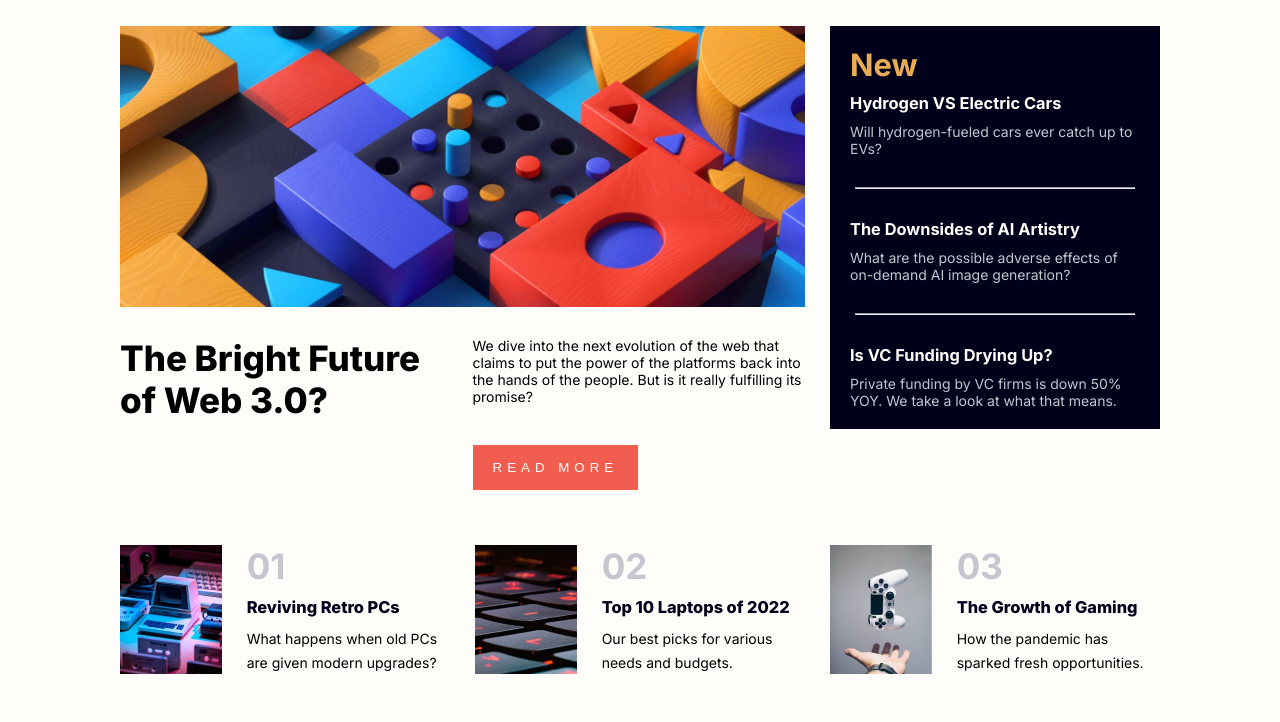
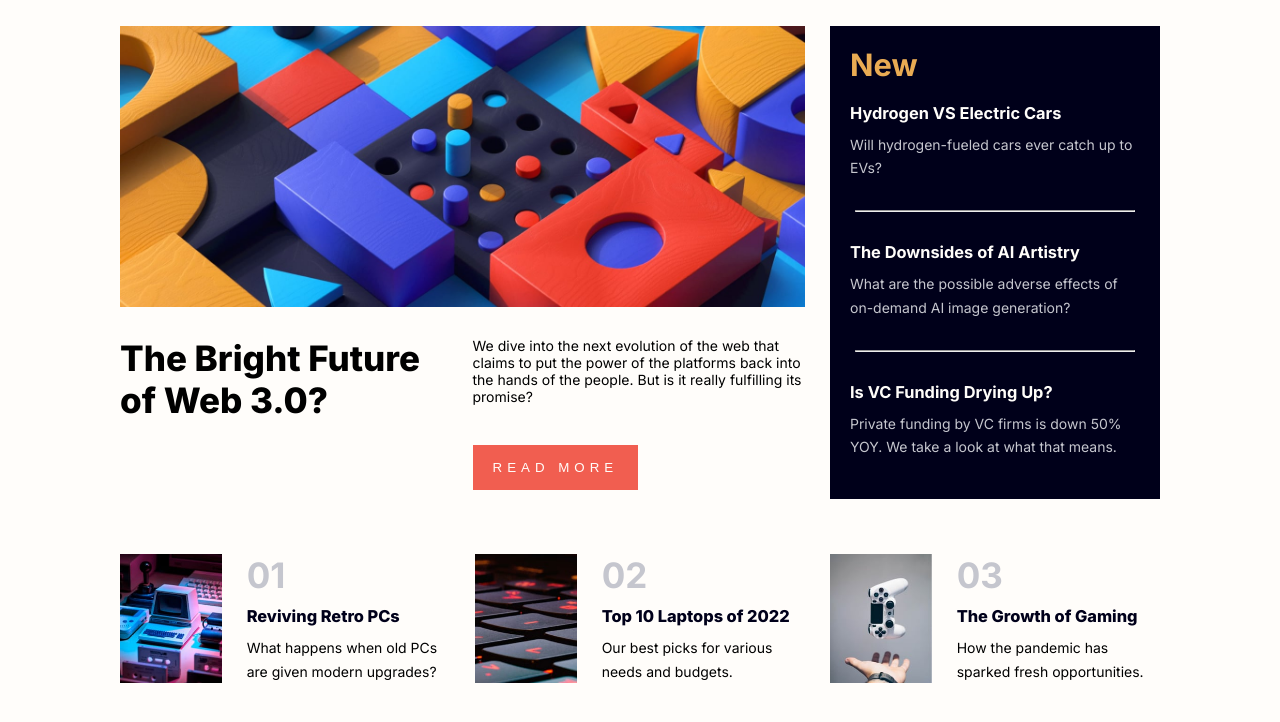
Before and after one commit to ClaireLise-dev/FrontEndMentor_NewsHomepage, a plain HTML site: page index.html in a window 1280 px wide. Shown: the part 114-836 px from the top of the page. Drawn offline with Linux system fonts and the light colour scheme.

Commit message:
Ajout screenshot

```diff
--- a/index.html
+++ b/index.html
@@ -59,7 +59,7 @@
     </section>
     <aside>
       <h2>New</h2>
-      <article>
+      <article class="aside_article">
         <a href="#" class="aside_link"><h3>Hydrogen VS Electric Cars</h3></a>
         <p>Will hydrogen-fueled cars ever catch up to EVs?</p>
       </article>
--- a/styles.css
+++ b/styles.css
@@ -118,6 +118,7 @@ aside {
 
 .hero_text {
     margin-top: 30px;
+
 }
 
 .hero_btn {
@@ -163,10 +164,14 @@ aside a:hover {
 aside h3 {
     margin: 10px 0;
 }
-.aside_article {
+aside article {
     margin: 20px 0;
-    line-height: 1.5;
 }
+
+aside > article > p {
+    line-height: 1.7rem;
+}
+
 
 footer {
     display: grid;
```
Also changed, not shown: screenshot.jpg (added).
